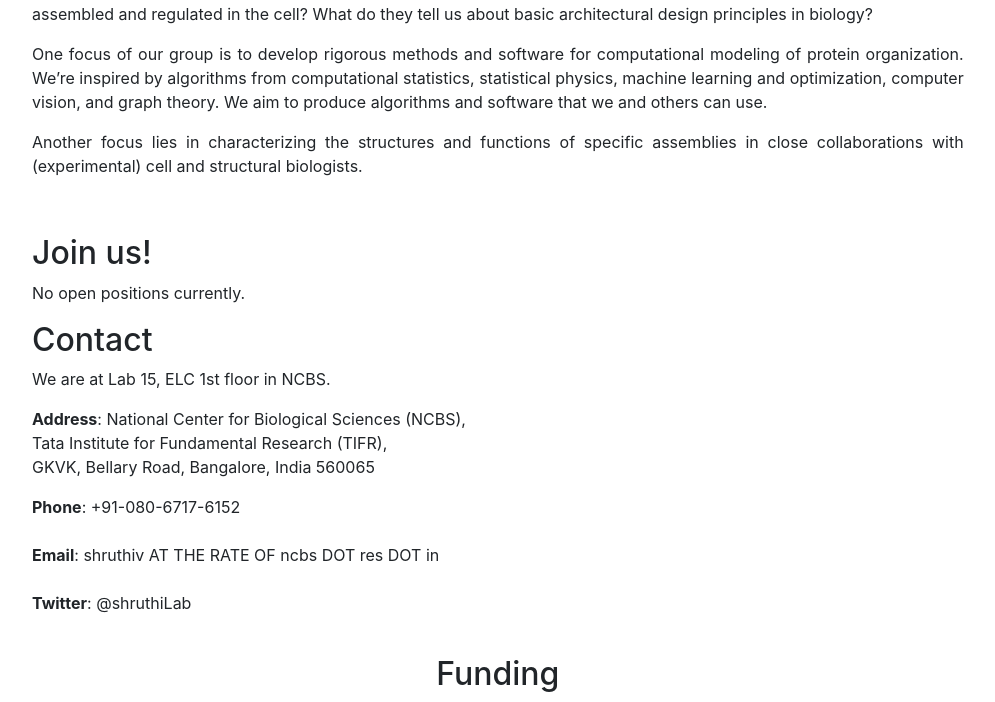
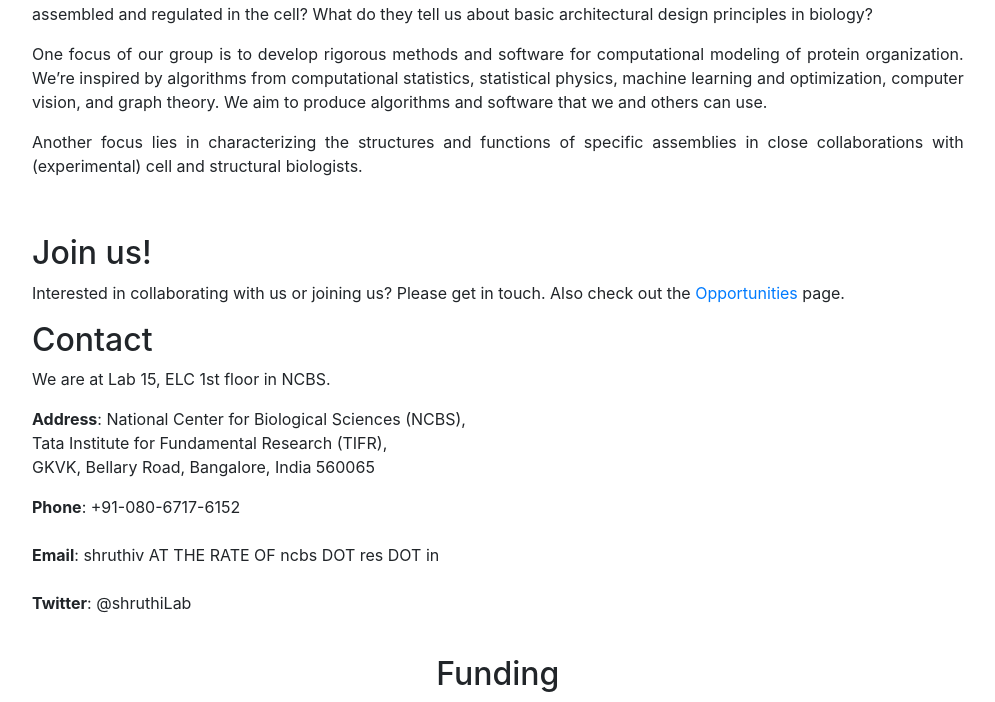
Before and after one commit to isblab/website, a Jekyll site: the page built from index.md, in a window 1280 px wide and 900 px high, scrolled down 1014 px, cut to the strip 0-702 px from the top of the window. Shown: the whole strip, without its empty margins (46-1041 px from the left). Built offline with Jekyll 4.4.1, drawn with Linux system fonts in a browser that asks for light colours.

```diff
--- a/index.md
+++ b/index.md
@@ -34,8 +34,7 @@ Another focus lies in characterizing the structures and functions of specific as
 
 
 ## Join us!
-<!-- Interested in collaborating with us or joining us? Please get in touch. Also check out the [Opportunities](/Opportunities) page. -->
-No open positions currently.
+Interested in collaborating with us or joining us? Please get in touch. Also check out the [Opportunities](/Opportunities) page.
 <br>
 
 ## Contact
```
Also changed, not shown: Software/index.md (+2 -0 lines), _members/208_jerry.md (added, +7 -0 lines).
